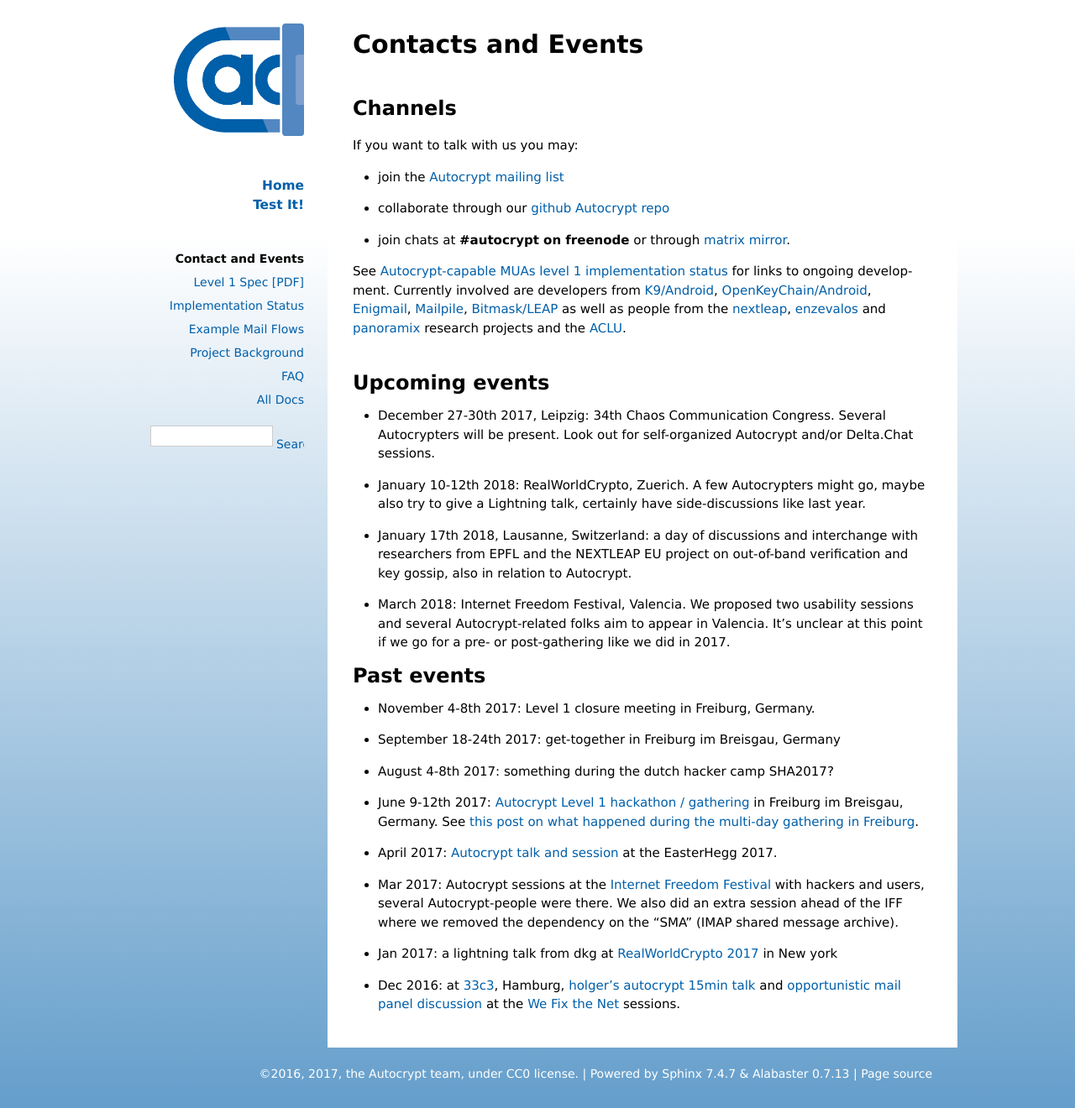
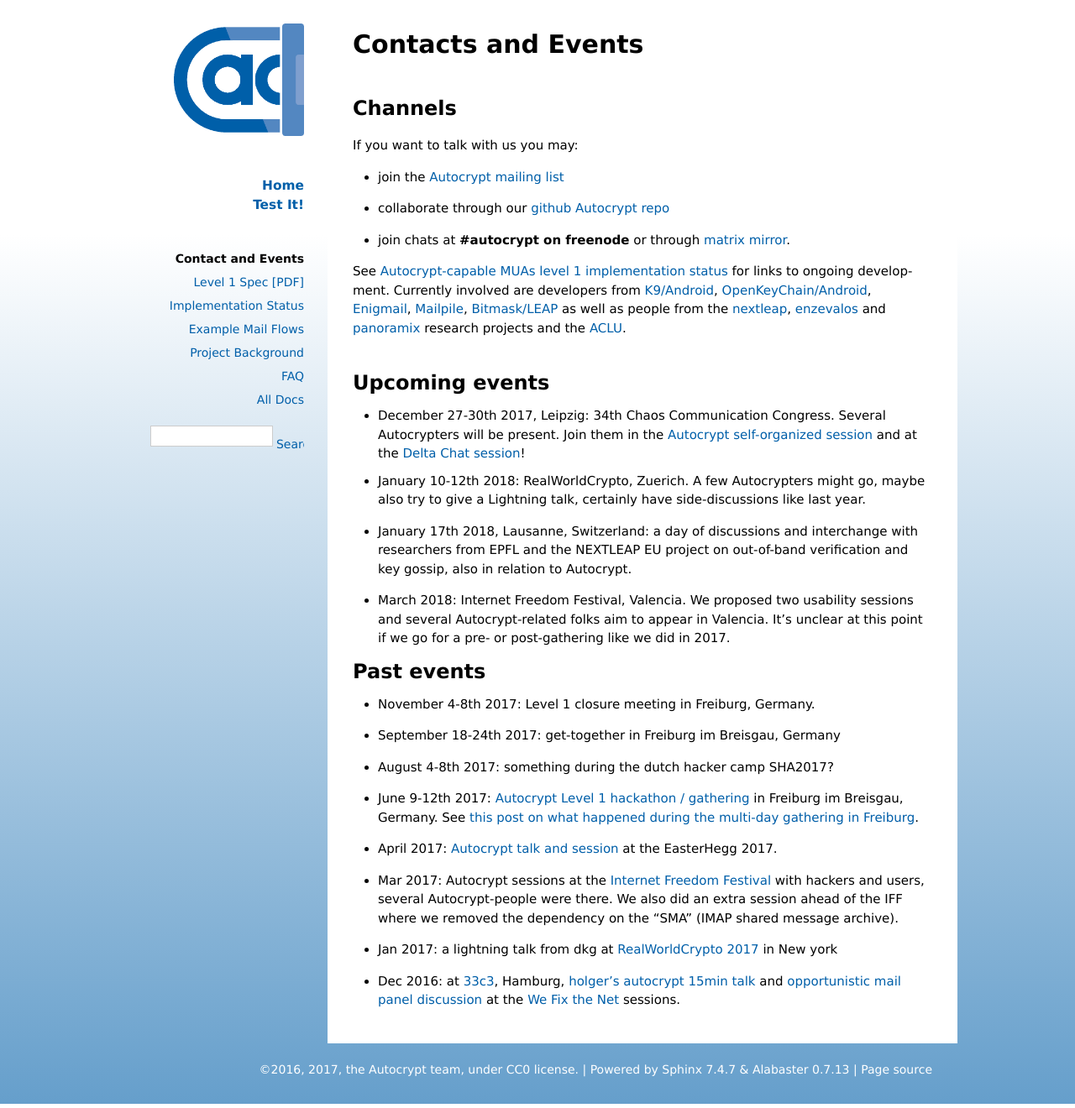
Before and after one commit to autocrypt/autocrypt, a Sphinx documentation site: the page built from doc/contact.rst, in a window 1280 px wide. Shown: the whole page at 84% size. Built offline with Sphinx 7.4.7, drawn with Linux system fonts in a browser that asks for light colours.

Commit message:
added c3 sessions to events

```diff
--- a/doc/contact.rst
+++ b/doc/contact.rst
@@ -49,8 +49,12 @@
 ---------------
 
 - December 27-30th 2017, Leipzig: 34th Chaos Communication Congress.
-  Several Autocrypters will be present.  Look out for self-organized
-  Autocrypt and/or Delta.Chat sessions.
+  Several Autocrypters will be present. Join them in the
+  `Autocrypt self-organized session`_ and at the `Delta Chat session`_!
+
+.. _`Autocrypt self-organized session`: https://events.ccc.de/congress/2017/wiki/index.php/Session:Autocrypt
+
+.. _`Delta Chat session`: https://events.ccc.de/congress/2017/wiki/index.php/Session:Delta_Chat
 
 - January 10-12th 2018: RealWorldCrypto, Zuerich. A few Autocrypters
   might go, maybe also try to give a Lightning talk, certainly have
```
